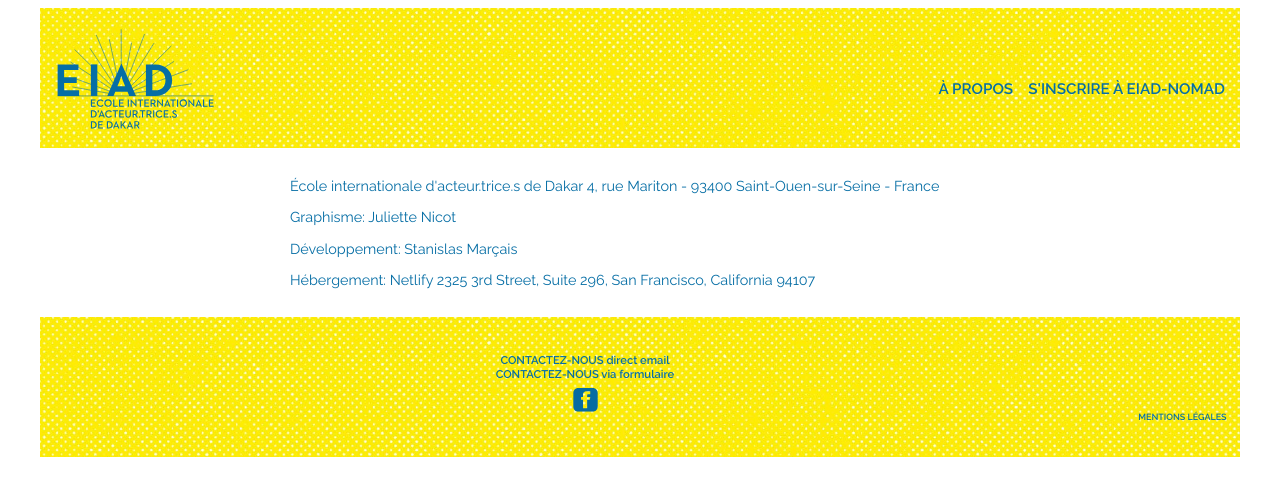
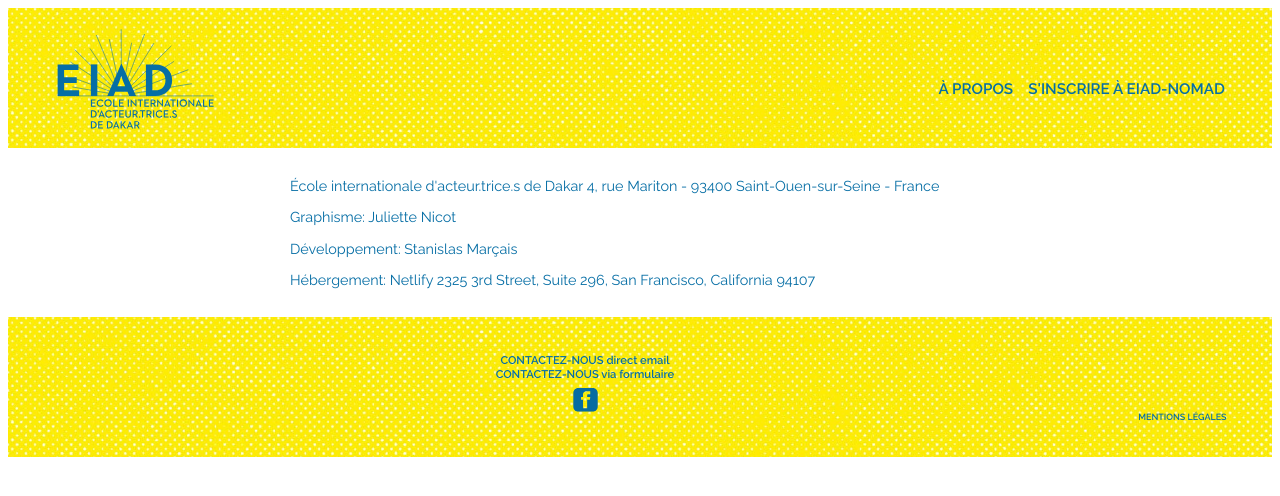
Before and after one commit to DantesPigeard/site_eiad_dakar, a Gatsby site: page /legal in a window 1280 px wide. Built offline with nearby package versions, Linux system fonts and the light colour scheme; Gatsby itself is replaced by a stand-in of ours.

Commit message:
plein pot, plein feu !

```diff
--- a/src/components/footer.js
+++ b/src/components/footer.js
@@ -6,13 +6,12 @@ import { graphql, useStaticQuery } from "gatsby";
 // UTILS
 import { useCanvas } from "../hook/hook";
 import BackgroundMedia from "../components/background_media";
-// import { style } from "../utils/hex_color_to_css_filter";
 import { style_hex_to_filter } from "../utils/color";
 // EIAD
 import "../css/footer.css";
 import picto_facebook from "../../media/picto/facebook_2021.svg";
 
-function FooterJu({ picto_facebook, picto_style, max_width }) {
+function FooterJu({ picto_facebook, picto_style, max_width, margin }) {
   let w = useCanvas().width;
   if (w >= max_width) {
     w = max_width;
@@ -20,7 +19,7 @@ function FooterJu({ picto_facebook, picto_style, max_width }) {
 
   const f_bar_ju = {
     width: w + "px",
-    // maxWidth: max_width + "px",
+    margin: margin,
     display: "flex",
     alignItems: "center",
     justifyContent: "space-between",
@@ -111,7 +110,7 @@ function LinkPage({ class_name, where, children }) {
   );
 }
 
-export function Footer({ max_width }) {
+export function Footer({ max_width, margin }) {
   const bg_footer = useStaticQuery(
     graphql`
       query {
@@ -148,15 +147,11 @@ export function Footer({ max_width }) {
 
   return (
     <BackgroundMedia height="140px" data_query={bg_footer}>
-      {/* <FooterStan
-        font_style={font_style}
-        picto_facebook={picto_facebook}
-        picto_style={picto_style}
-      /> */}
       <FooterJu
         picto_facebook={picto_facebook}
         picto_style={picto_style}
         max_width={max_width}
+        margin={margin}
       />
     </BackgroundMedia>
   );
--- a/src/components/header.js
+++ b/src/components/header.js
@@ -35,7 +35,7 @@ function Button({ where, children }) {
   );
 }
 
-export function Header({ max_width }) {
+export function Header({ max_width, margin }) {
   const font_style = {
     // fontFamily: "Roboto, serif",
     // fontFamily: "Raleway, -apple-system, Roboto, sans-serif, serif",
@@ -51,13 +51,14 @@ export function Header({ max_width }) {
 
   const style_h_bar = {
     width: w + "px",
+    margin: margin,
     // maxWidth: max_width + "px",
     display: "flex",
     alignItems: "center",
     justifyContent: "space-between",
   };
 
-  console.log("style_h_bar", style_h_bar);
+  // console.log("style_h_bar", style_h_bar);
 
   const bg_header = useStaticQuery(
     graphql`
--- a/src/components/layout.js
+++ b/src/components/layout.js
@@ -4,18 +4,34 @@ import "../css/layout.css";
 import { Header } from "../components/header";
 import { Footer } from "../components/footer";
 
-export function Layout({ children }) {
+export function Layout({ style, children }) {
   const frame_width = 1200;
+  const margin = "0 auto";
   const frame_style = {
     maxWidth: frame_width + "px",
     margin: "0 auto",
   };
 
+  const children_style = {
+    fontFamily: "Raleway, -apple-system, Roboto, sans-serif, serif",
+    color: "white",
+    // maxWidth: frame_style.maxWidth,
+    margin: frame_style.margin,
+  };
+  // return (
+  //   <div style={frame_style}>
+  //     <Header max_width={frame_width} />
+  //     <main className="children">{children}</main>
+  //     <Footer max_width={frame_width} />
+  //   </div>
+  // );
+
   return (
-    <div style={frame_style}>
-      <Header max_width={frame_width} />
-      <main className="children">{children}</main>
-      <Footer max_width={frame_width} />
+    <div>
+      <Header max_width={frame_width} margin={margin} />
+      <main style={children_style}>{children}</main>
+      {/* <main className="children">{children}</main> */}
+      <Footer max_width={frame_width} margin={margin} />
     </div>
   );
 }
--- a/src/css/index.css
+++ b/src/css/index.css
@@ -5,6 +5,8 @@
 }
 
 .inside {
-  margin-left: 1em;
-  margin-right: 1em;
+  font-size: 0.9em;
+  margin: 0 auto;
+  padding: 1em;
+  max-width: 700px;
 }
--- a/src/css/layout.css
+++ b/src/css/layout.css
@@ -3,10 +3,10 @@ body {
   background: white;
 }
 
-.children {
+/* .children {
   font-family: "Raleway", -apple-system, Roboto, sans-serif, serif;
   color: white;
-}
+} */
 
 .md_style {
   font-size: 0.9em;
```
